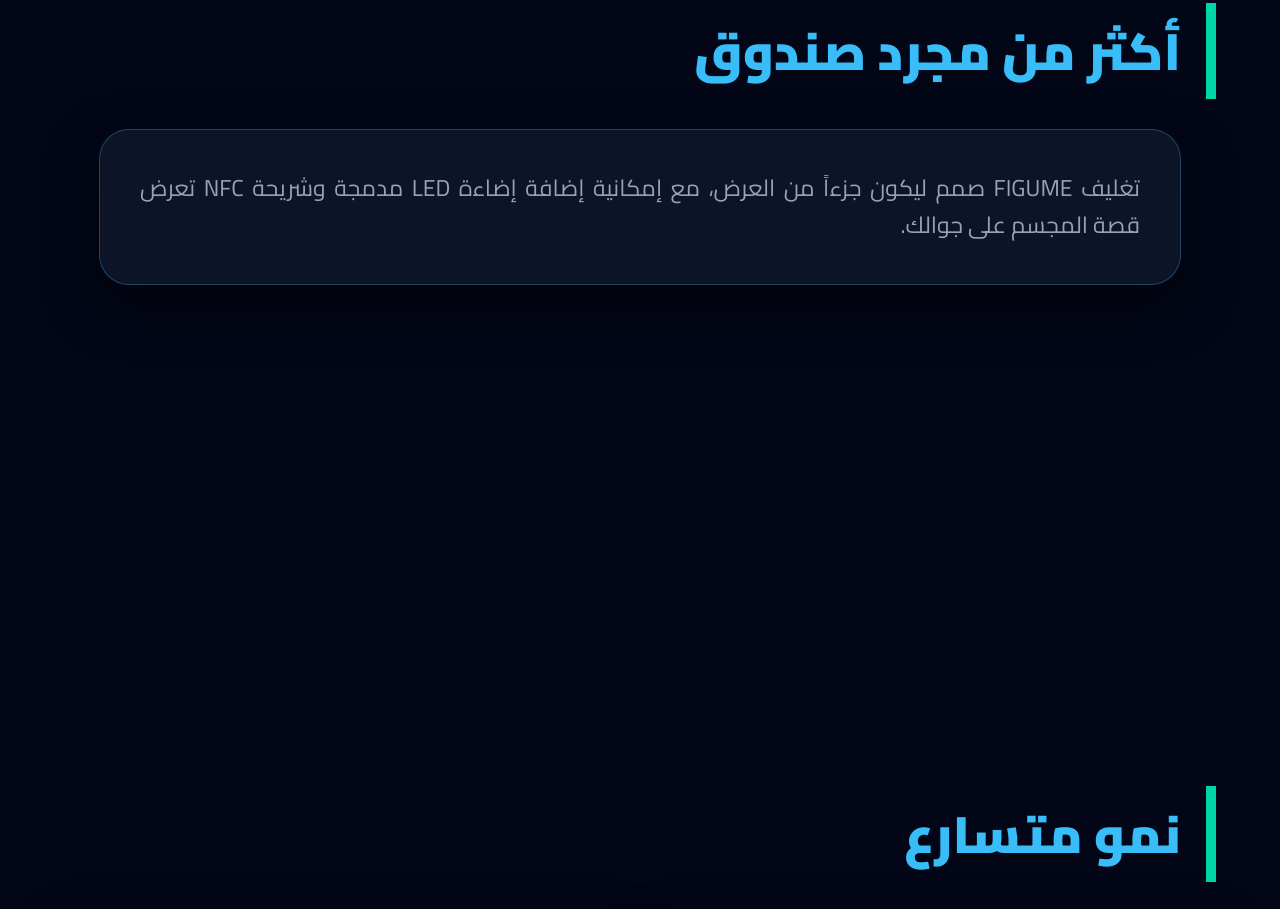
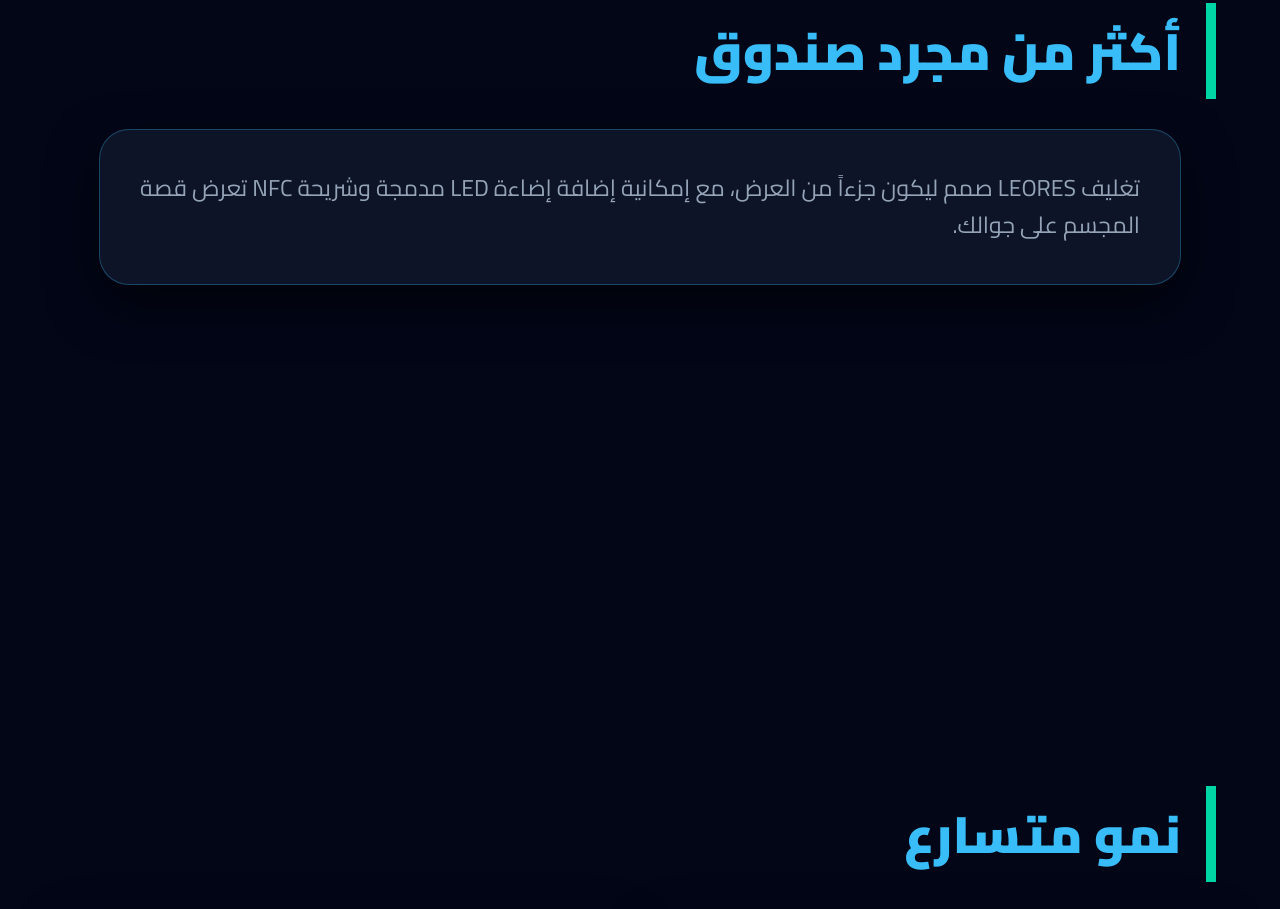
Before and after one commit to MOJVJDVB/leo, a plain HTML site: page index.html in a window 1280 px wide. Shown: the part 6656-7565 px from the top of the page. Drawn offline with nearby package versions, Linux system fonts and the light colour scheme.

Commit message:
Update index.html

```diff
--- a/index.html
+++ b/index.html
@@ -260,7 +260,7 @@
 <section class="slide-container" id="page9">
     <h2 class="slide-title animate-item">أكثر من مجرد صندوق</h2>
     <div class="tile animate-item delay-1">
-        <p>تغليف FIGUME صمم ليكون جزءاً من العرض، مع إمكانية إضافة إضاءة LED مدمجة وشريحة NFC تعرض قصة المجسم على جوالك.</p>
+        <p>تغليف LEORES صمم ليكون جزءاً من العرض، مع إمكانية إضافة إضاءة LED مدمجة وشريحة NFC تعرض قصة المجسم على جوالك.</p>
     </div>
 </section>
 
```
